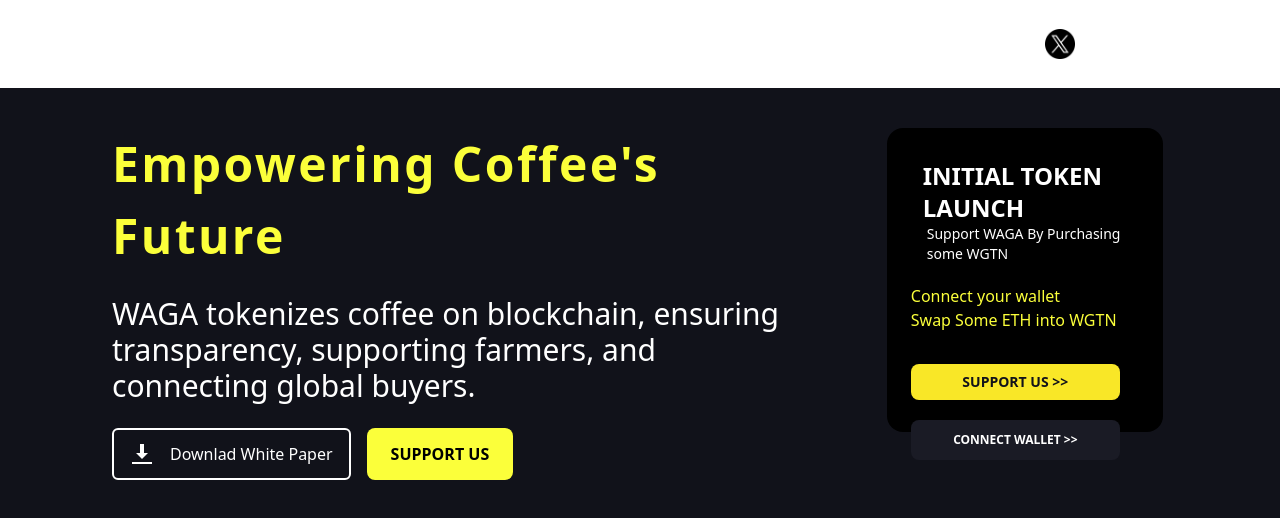
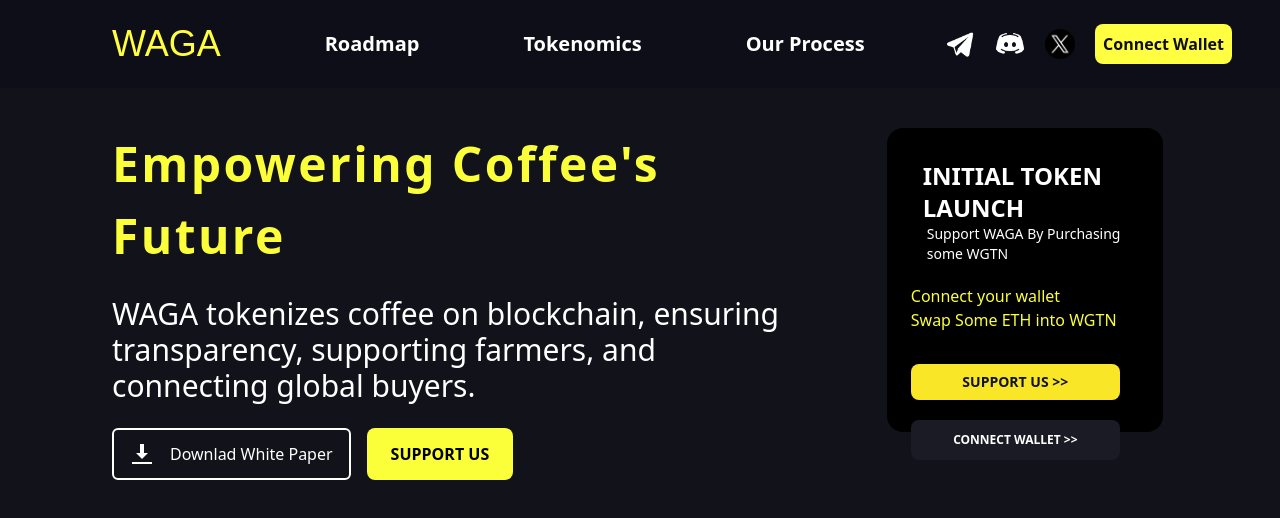
Before and after one commit to wagatoken/waga_crowdfunding, a React (Vite) app in the folder frontend/crowd-funding-app/: page / in a window 1280 px wide. Shown: the top 518 px of the page. Built offline with nearby package versions, Linux system fonts and the light colour scheme; a web font is replaced by a local one; what thirdweb would draw is missing.

Commit message:
Added custom colors

```diff
--- a/frontend/crowd-funding-app/tailwind.config.js
+++ b/frontend/crowd-funding-app/tailwind.config.js
@@ -6,6 +6,10 @@
       fontFamily: {
         dela: ['"Dela Gothic One"', "sans-serif"],
       },
+      colors: {
+        canaryYellow: ["#FFFE40"],
+        cinder: ["#0E0E18"],
+      },
     },
   },
   plugins: [],
```
